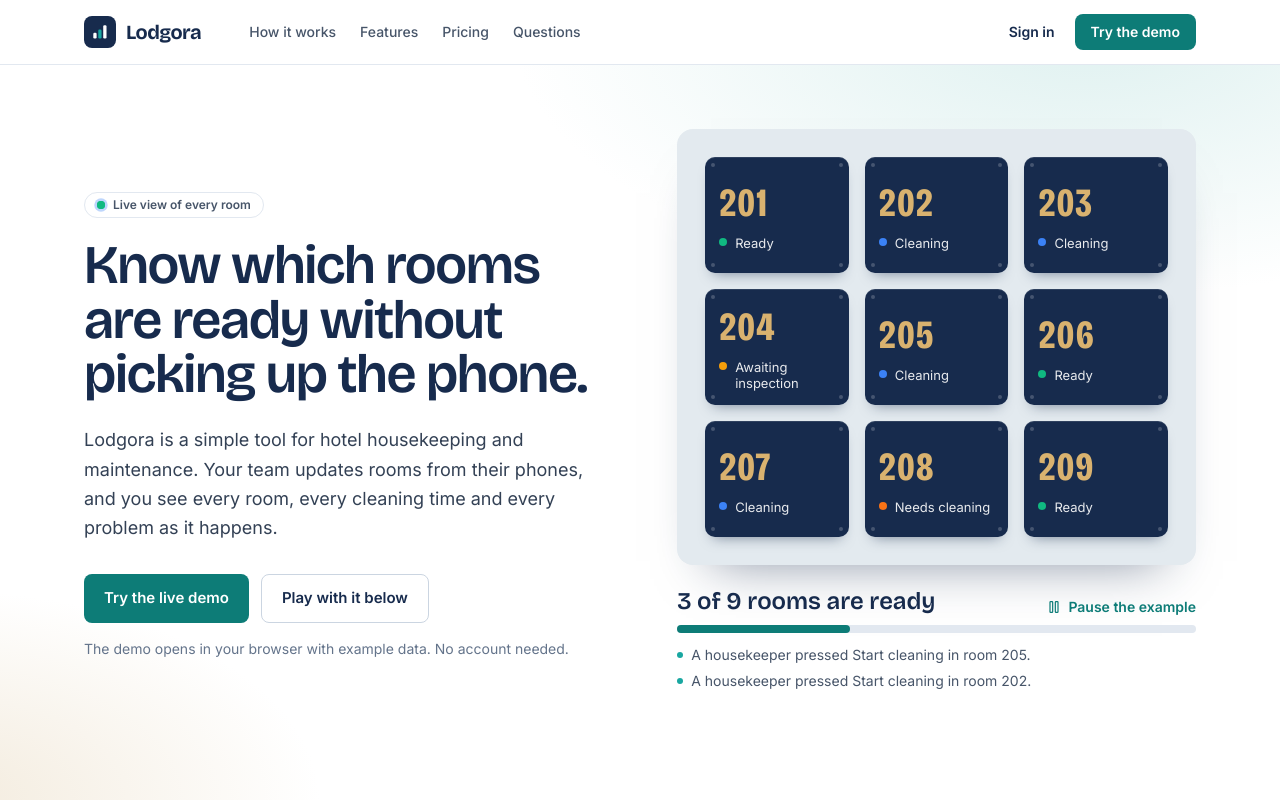
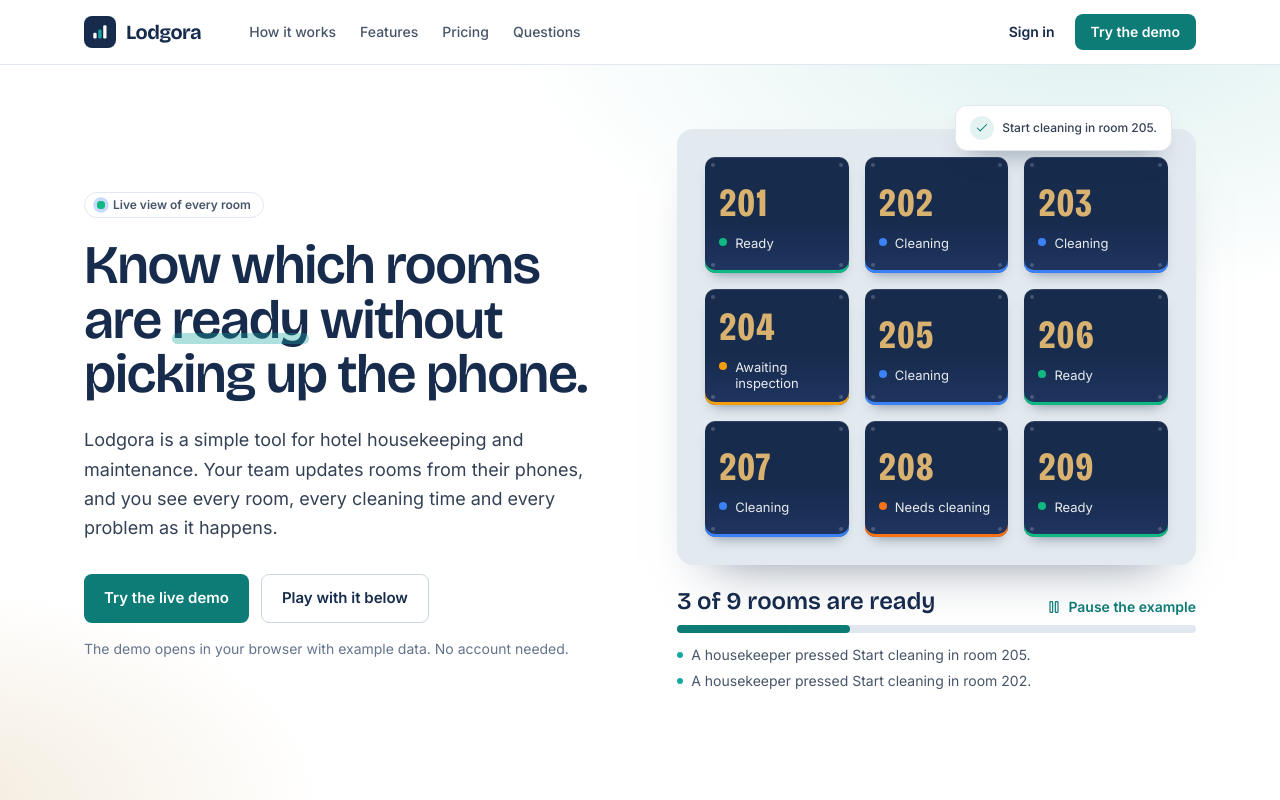
Before and after one commit to Matosa15/lodgora, a React (Vite) app: page / in a window 1280 px wide. Shown: the top 800 px of the page. Built offline with nearby package versions, Linux system fonts and the light colour scheme; no server answers.

Commit message:
Add files via upload

```diff
--- a/src/screens/Site.jsx
+++ b/src/screens/Site.jsx
@@ -9,6 +9,7 @@ const INK = '#172B4D';
 const BRASS = '#D9B26F';
 
 const demoHref = '/app?demo';
+const ACCENT = { Ready: '#10B981', Dirty: '#F97316', Cleaning: '#3B82F6', 'Awaiting inspection': '#F59E0B' };
 const mailto = (subject) => `mailto:${SITE.contactEmail}?subject=${encodeURIComponent(subject)}`;
 
 const btn = 'inline-flex items-center justify-center gap-2 rounded-lg px-5 py-3 text-[15px] font-semibold transition-colors focus-visible:outline focus-visible:outline-2 focus-visible:outline-offset-2 focus-visible:outline-[#0D7C77]';
@@ -117,7 +118,9 @@ function Hero() {
             Live view of every room
           </p>
           <h1 id="hero-title" className="mt-5 font-display font-semibold text-[2.5rem] sm:text-5xl lg:text-[3.4rem] leading-[1.06] tracking-tight" style={{ color: INK }}>
-            Know which rooms are ready without picking up the phone.
+            Know which rooms are{' '}
+            <span className="relative inline-block whitespace-nowrap"><span className="relative">ready</span><span aria-hidden="true" className="absolute left-0 right-0 bottom-[0.06em] h-[0.2em] rounded-full bg-[#19A7A1]/35 -z-0" /></span>{' '}
+            without picking up the phone.
           </h1>
           <p className="mt-6 text-lg leading-relaxed max-w-[34rem]">
             Lodgora is a simple tool for hotel housekeeping and maintenance. Your team updates rooms from their phones, and you see
@@ -132,14 +135,20 @@ function Hero() {
         </div>
 
         <div>
-          <div className="rounded-2xl p-5 sm:p-7" style={{ background: '#E3EAEF', boxShadow: '0 30px 50px -34px rgba(23,43,77,.55)' }}>
+          <div className="relative rounded-2xl p-5 sm:p-7" style={{ background: '#E3EAEF', boxShadow: '0 30px 50px -34px rgba(23,43,77,.55)' }}>
+            {feed[0] && (
+              <div key={feed[0].id} aria-hidden="true" className="feed-in absolute z-10 -top-6 right-3 sm:right-6 max-w-[16rem] rounded-xl bg-white border border-slate-200 px-3.5 py-2.5 text-xs font-medium text-slate-700 shadow-[0_14px_26px_-14px_rgba(23,43,77,.5)] flex items-center gap-2">
+                <span className="w-6 h-6 rounded-full bg-[#E4F3F2] flex items-center justify-center flex-none"><Icon name="check" className="w-3.5 h-3.5 text-[#0D7C77]" /></span>
+                <span className="leading-snug">{feed[0].text.replace(/^A housekeeper pressed /, '').replace(/^You approved /, 'Approved ').replace(/^A guest checked out of /, 'Check-out: ')}</span>
+              </div>
+            )}
             <ul className="grid grid-cols-3 gap-3 sm:gap-4">
               {rooms.map(([n, s]) => (
                 <li key={n}>
                   <button type="button" onClick={() => tap(n)}
                     aria-label={`Room ${n}, ${statusLabel(s)}. Press to move it to the next step.`}
                     className="relative w-full min-h-[7.25rem] rounded-[10px] px-3.5 pt-4 pb-3 text-left active:translate-y-px hover:-translate-y-0.5 transition-transform focus-visible:outline focus-visible:outline-2 focus-visible:outline-offset-2 focus-visible:outline-[#0D7C77]"
-                    style={{ background: INK, boxShadow: 'inset 0 1px 0 rgba(255,255,255,.1), 0 8px 14px -8px rgba(23,43,77,.55)' }}>
+                    style={{ background: `linear-gradient(180deg, ${INK} 55%, #1F3560 100%)`, boxShadow: `inset 0 1px 0 rgba(255,255,255,.1), inset 0 -3px 0 ${ACCENT[s]}, 0 8px 14px -8px rgba(23,43,77,.55)`, transition: 'box-shadow .3s' }}>
                     {['top-1.5 left-1.5', 'top-1.5 right-1.5', 'bottom-1.5 left-1.5', 'bottom-1.5 right-1.5'].map((pos) => (
                       <span key={pos} aria-hidden="true" className={`absolute ${pos} w-1 h-1 rounded-full bg-white/20`} />
                     ))}
@@ -344,14 +353,35 @@ function Faq() {
 
 function Closing() {
   return (
-    <section style={{ background: INK }} aria-labelledby="cl-title">
-      <div className="mx-auto max-w-6xl px-5 py-16 sm:py-20">
-        <h2 id="cl-title" className="font-display font-semibold text-3xl sm:text-4xl tracking-tight text-white max-w-xl">See your hotel on one screen</h2>
-        <p className="mt-4 text-white/80 max-w-lg leading-relaxed">Open the demo and try it as a manager and as a housekeeper. It takes two minutes.</p>
-        <div className="mt-8 flex flex-wrap gap-3">
-          <a href={demoHref} className={`${btn} bg-white text-[#172B4D] hover:bg-slate-100`}>Try the live demo</a>
-          {SITE.contactEmail && <a href={mailto('Lodgora pilot')} className={`${btn} border border-white/40 text-white hover:bg-white/10`}>Ask for a free pilot</a>}
+    <section className="relative overflow-hidden" style={{ background: `radial-gradient(40rem 22rem at 90% 20%, #1F4A6B 0%, rgba(31,74,107,0) 70%), ${INK}` }} aria-labelledby="cl-title">
+      <div className="relative mx-auto max-w-6xl px-5 py-16 sm:py-24 grid lg:grid-cols-[1.1fr_1fr] gap-12 items-center">
+        <div>
+          <h2 id="cl-title" className="font-display font-semibold text-3xl sm:text-5xl tracking-tight text-white max-w-xl leading-[1.08]">Imagine opening one screen and seeing every room ready.</h2>
+          <p className="mt-5 text-white/80 max-w-lg leading-relaxed">Open the demo and try it as a manager and as a housekeeper. It takes two minutes, with no account.</p>
+          <div className="mt-8 flex flex-wrap gap-3">
+            <a href={demoHref} className={`${btn} bg-white text-[#172B4D] hover:bg-slate-100`}>Try the live demo</a>
+            {SITE.contactEmail && <a href={mailto('Lodgora pilot')} className={`${btn} border border-white/40 text-white hover:bg-white/10`}>Ask for a free pilot</a>}
+          </div>
+          <ul className="mt-8 flex flex-wrap gap-x-6 gap-y-2 text-sm text-white/80">
+            {['Free ' + SITE.pilotDays + '-day pilot', 'No app to install', 'Set up in minutes'].map((t) => (
+              <li key={t} className="flex items-center gap-2"><Icon name="check" className="w-4 h-4 text-[#19A7A1]" />{t}</li>
+            ))}
+          </ul>
         </div>
+        <Reveal delay={120}>
+          <div className="rounded-2xl bg-white/[.06] border border-white/15 p-5 sm:p-6" aria-hidden="true">
+            <ul className="grid grid-cols-5 gap-2.5">
+              {Array.from({ length: 10 }, (_, i) => 301 + i).map((n, i) => (
+                <li key={n} className="rounded-lg px-2 py-2.5 text-center" style={{ background: 'rgba(255,255,255,.08)', boxShadow: 'inset 0 -3px 0 #10B981', transitionDelay: `${i * 40}ms` }}>
+                  <span className="plate-num block text-xl leading-none text-[#D9B26F]">{n}</span>
+                  <span className="mt-1.5 block text-[10px] text-white/70">Ready</span>
+                </li>
+              ))}
+            </ul>
+            <p className="mt-5 font-display text-2xl font-semibold text-white">10 of 10 rooms are ready</p>
+            <p className="text-sm text-white/60 mt-1">Check-in is at 3 pm. Nobody called the front desk.</p>
+          </div>
+        </Reveal>
       </div>
     </section>
   );
@@ -363,6 +393,7 @@ function Footer() {
       <div className="mx-auto max-w-6xl px-5 py-8 flex flex-wrap items-center gap-x-6 gap-y-3 text-sm text-slate-500">
         <span className="flex items-center gap-2"><LogoMark className="w-6 h-6" /><span className="font-display font-bold" style={{ color: INK }}>Lodgora</span></span>
         <span>Housekeeping and maintenance for independent hotels.</span>
+        <span className="text-slate-400">© 2026 Lodgora</span>
         <span className="sm:ml-auto flex gap-5">
           <a href="/app" className="hover:text-[#172B4D] underline-offset-2 hover:underline">Sign in</a>
           <a href={demoHref} className="hover:text-[#172B4D] underline-offset-2 hover:underline">Demo</a>
```
